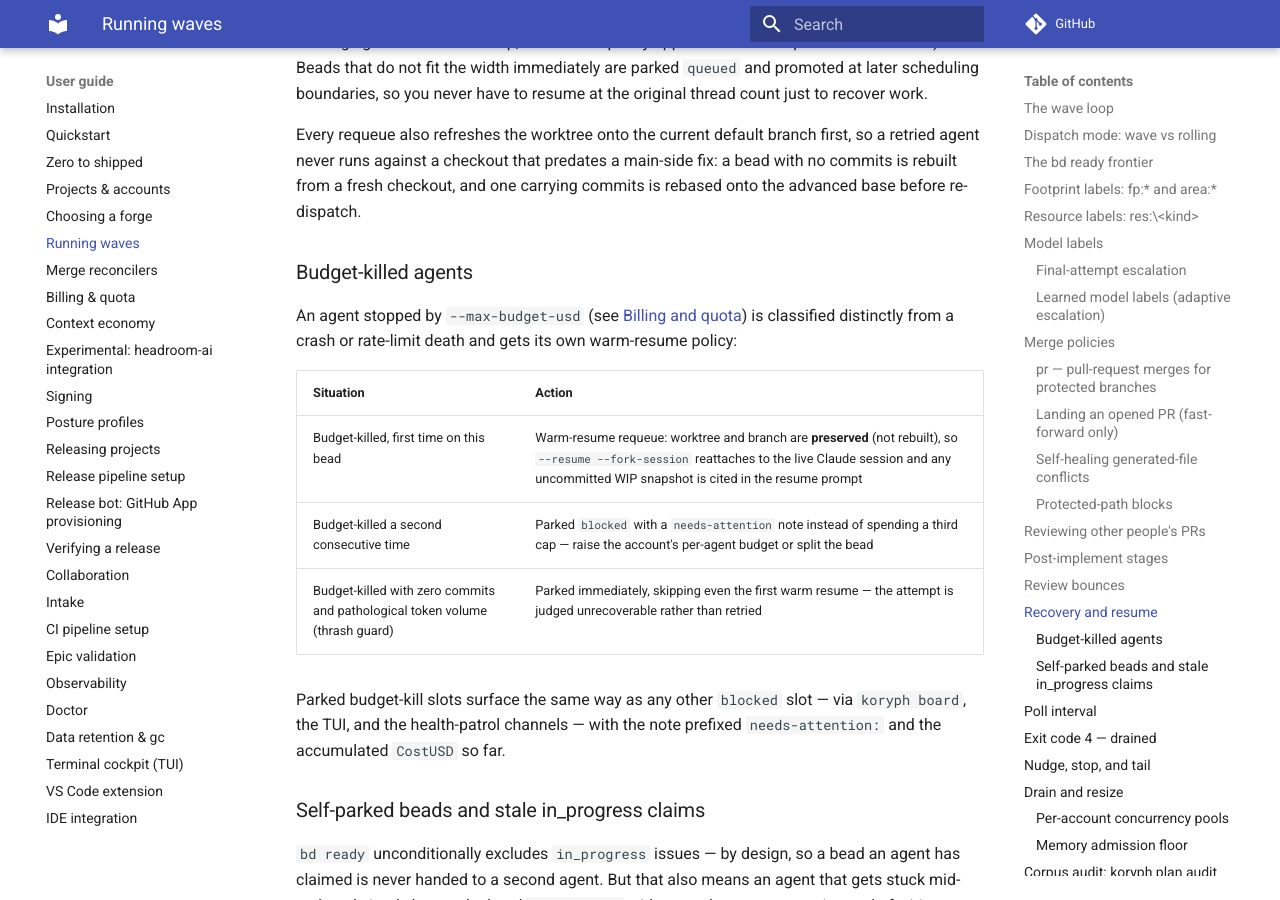
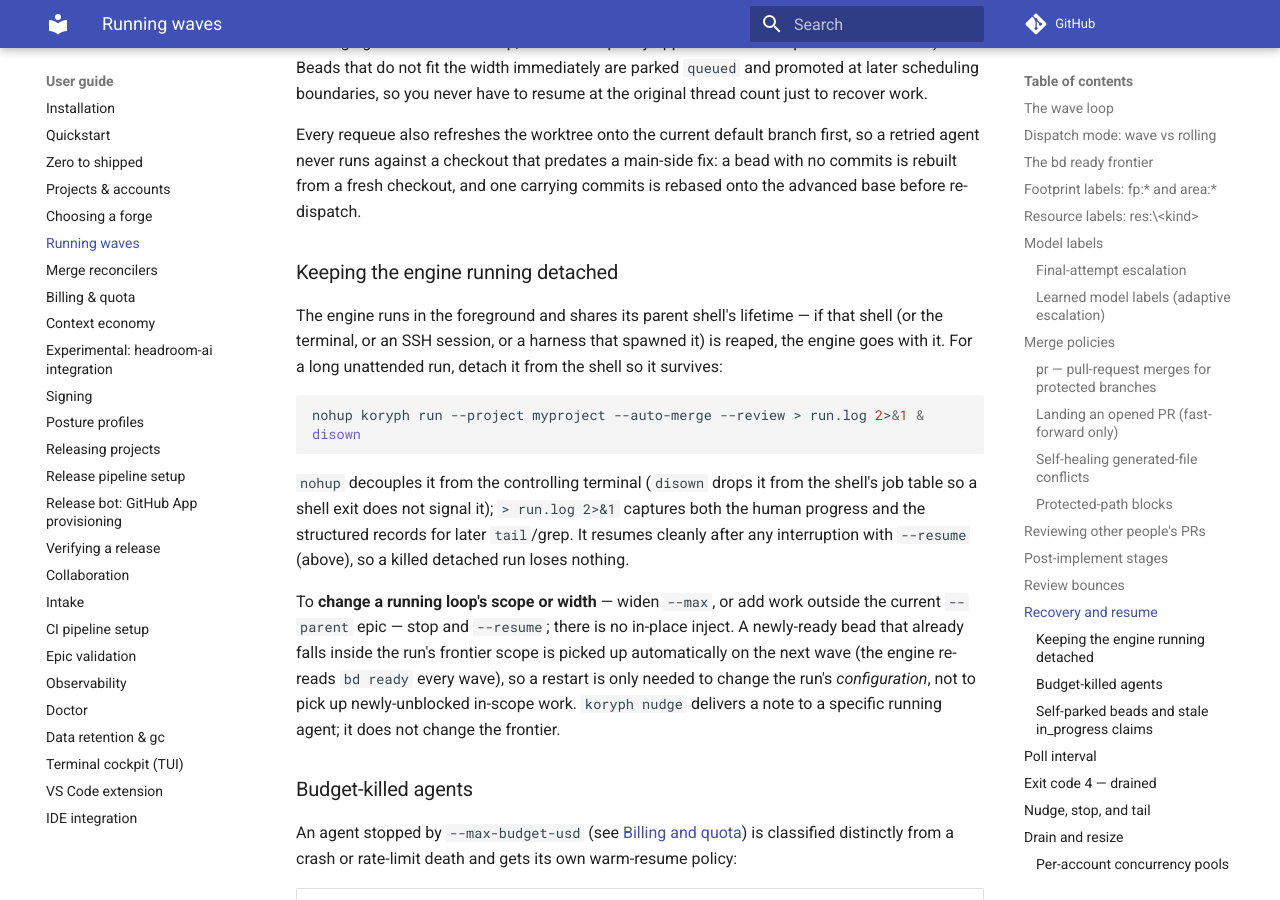
Before and after one commit to koryph/koryph, an MkDocs documentation site: the page built from docs/user-guide/running-waves.md, in a window 1280 px wide and 900 px high, scrolled down 10217 px. Built offline with MkDocs 1.6.1 and Material for MkDocs 9.7.7, drawn with Linux system fonts in a browser that asks for light colours; comment, search, counter and statistics services are not loaded.

Commit message:
docs(running-waves): document detaching the engine from its parent shell (D10)
The engine runs in the foreground and dies with its parent shell (a reaped
terminal / SSH session / harness shell takes it down). Document the
nohup + disown + `> run.log 2>&1` pattern for a long unattended run, noting
that `--resume` recovers a killed detached run losing nothing.

Also documents the current inject limitation honestly: changing a running
loop's scope/width (widen --max, add work outside --parent) needs a
stop-and-resume, while a newly-ready bead already in the run's frontier scope
is picked up automatically on the next wave. A full in-place bead-inject
control channel remains future work.

Co-Authored-By: Claude Opus 4.8 (1M context) <noreply@anthropic.com>
Claude-Session: https://claude.ai/code/session_01Kdo6CEcfANk1tp72Xd3RFv
Signed-off-by: Marshall Cody McCain <cody@mccain.family>

````diff
--- a/docs/user-guide/running-waves.md
+++ b/docs/user-guide/running-waves.md
@@ -447,6 +447,32 @@ retried agent never runs against a checkout that predates a main-side fix: a bea
 no commits is rebuilt from a fresh checkout, and one carrying commits is rebased onto the
 advanced base before re-dispatch.
 
+### Keeping the engine running detached
+
+The engine runs in the foreground and shares its parent shell's lifetime — if
+that shell (or the terminal, or an SSH session, or a harness that spawned it) is
+reaped, the engine goes with it. For a long unattended run, detach it from the
+shell so it survives:
+
+```sh
+nohup koryph run --project myproject --auto-merge --review > run.log 2>&1 &
+disown
+```
+
+`nohup` decouples it from the controlling terminal (`disown` drops it from the
+shell's job table so a shell exit does not signal it); `> run.log 2>&1` captures
+both the human progress and the structured records for later `tail`/grep. It
+resumes cleanly after any interruption with `--resume` (above), so a killed
+detached run loses nothing.
+
+To **change a running loop's scope or width** — widen `--max`, or add work
+outside the current `--parent` epic — stop and `--resume`; there is no in-place
+inject. A newly-ready bead that already falls inside the run's frontier scope is
+picked up automatically on the next wave (the engine re-reads `bd ready` every
+wave), so a restart is only needed to change the run's *configuration*, not to
+pick up newly-unblocked in-scope work. `koryph nudge` delivers a note to a
+specific running agent; it does not change the frontier.
+
 ### Budget-killed agents
 
 An agent stopped by `--max-budget-usd` (see [Billing and
````
